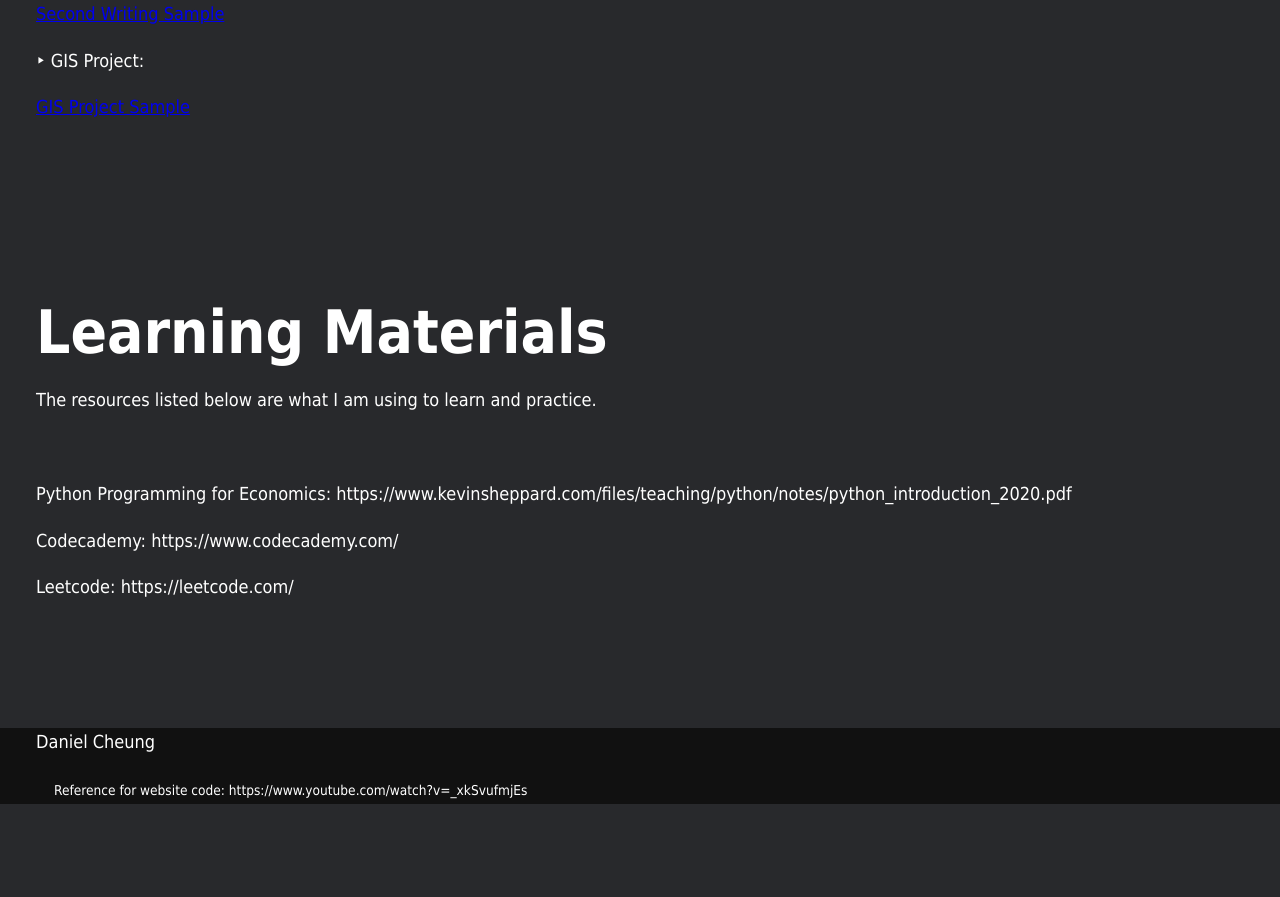
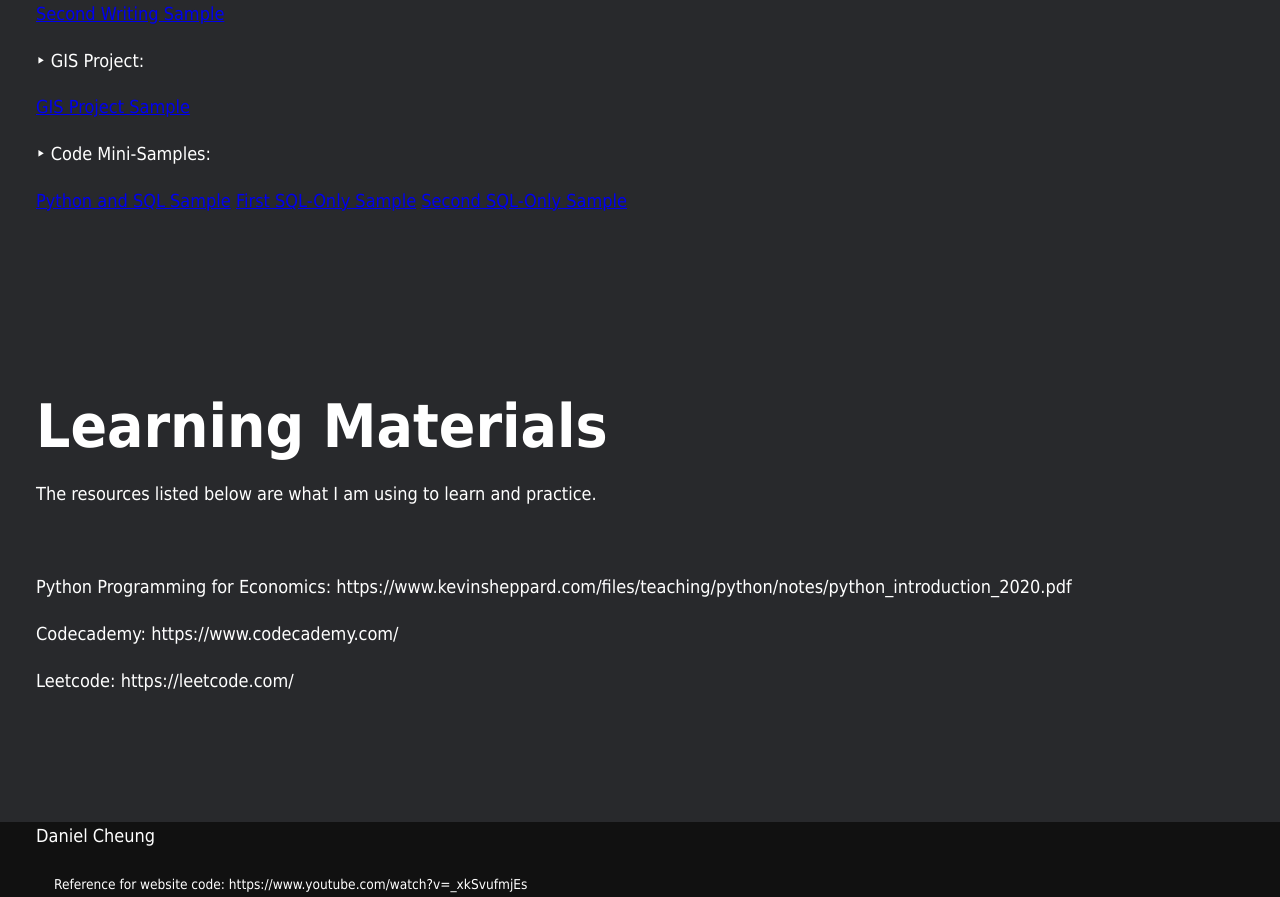
Before and after one commit to DDCheung/DDCheung.github.io, a plain HTML site: page index.html in a window 1280 px wide. Shown: the part 3167-4064 px from the top of the page. Before the commit the page ends 3971 px from the top, so only its background shows below. Drawn offline with Linux system fonts and the light colour scheme.

Commit message:
Update index.html

```diff
--- a/index.html
+++ b/index.html
@@ -129,6 +129,14 @@
         </p>
         <a href="assets/GIS Project Sample.pdf" class="gisprojectsample">GIS Project Sample</a>
         </div>
+	<div class="projects__body">
+        <p>
+            ‣ Code Mini-Samples:
+        </p>
+        <a href="assets/Python and SQL Sample1.pdf" class="pythonandsqlsample">Python and SQL Sample</a>
+        <a href="assets/SQL Sample1.pdf" class="sqlsample1">First SQL-Only Sample</a>
+	<a href="assets/SQL Sample2.pdf" class="sqlsample2">Second SQL-Only Sample</a>
+	</div>
     </section>
 
     <!--Learning Materials-->
```
